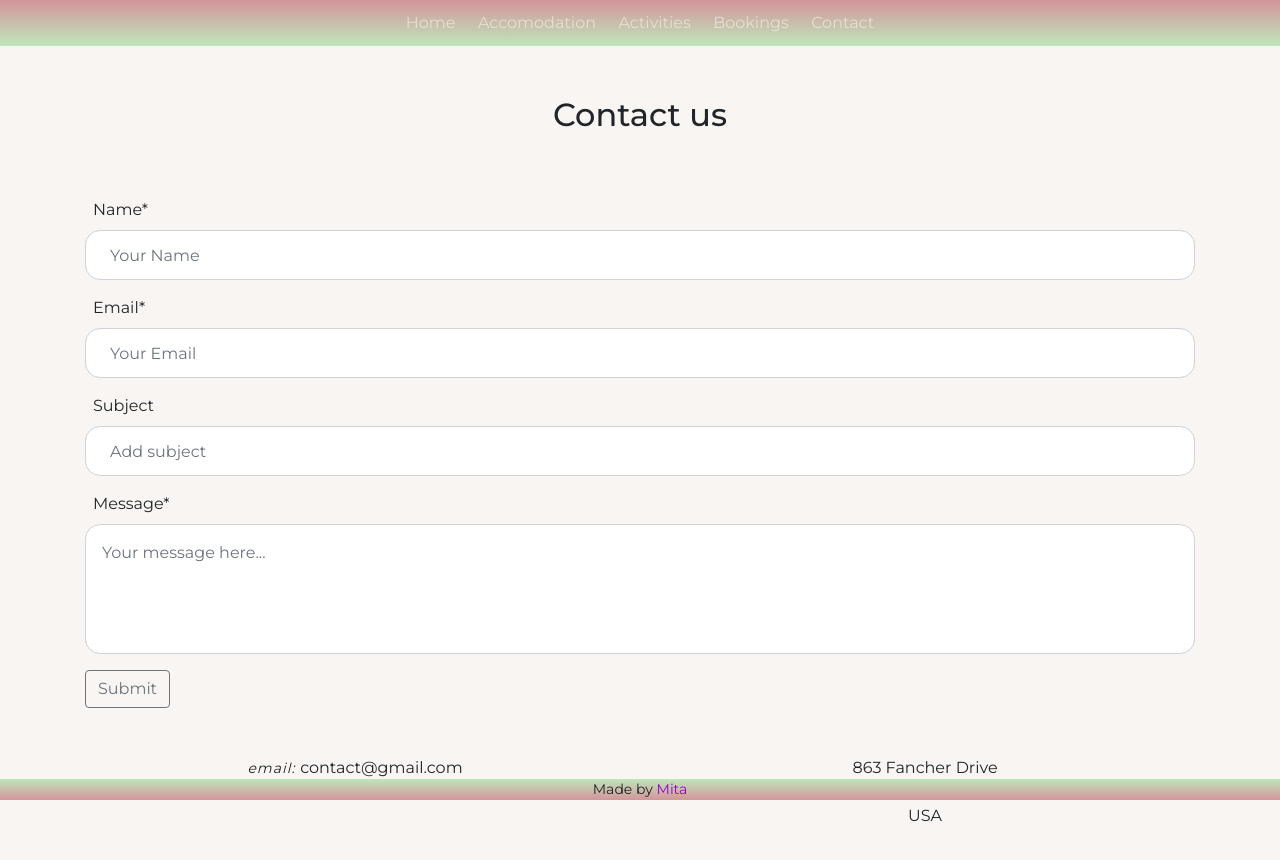
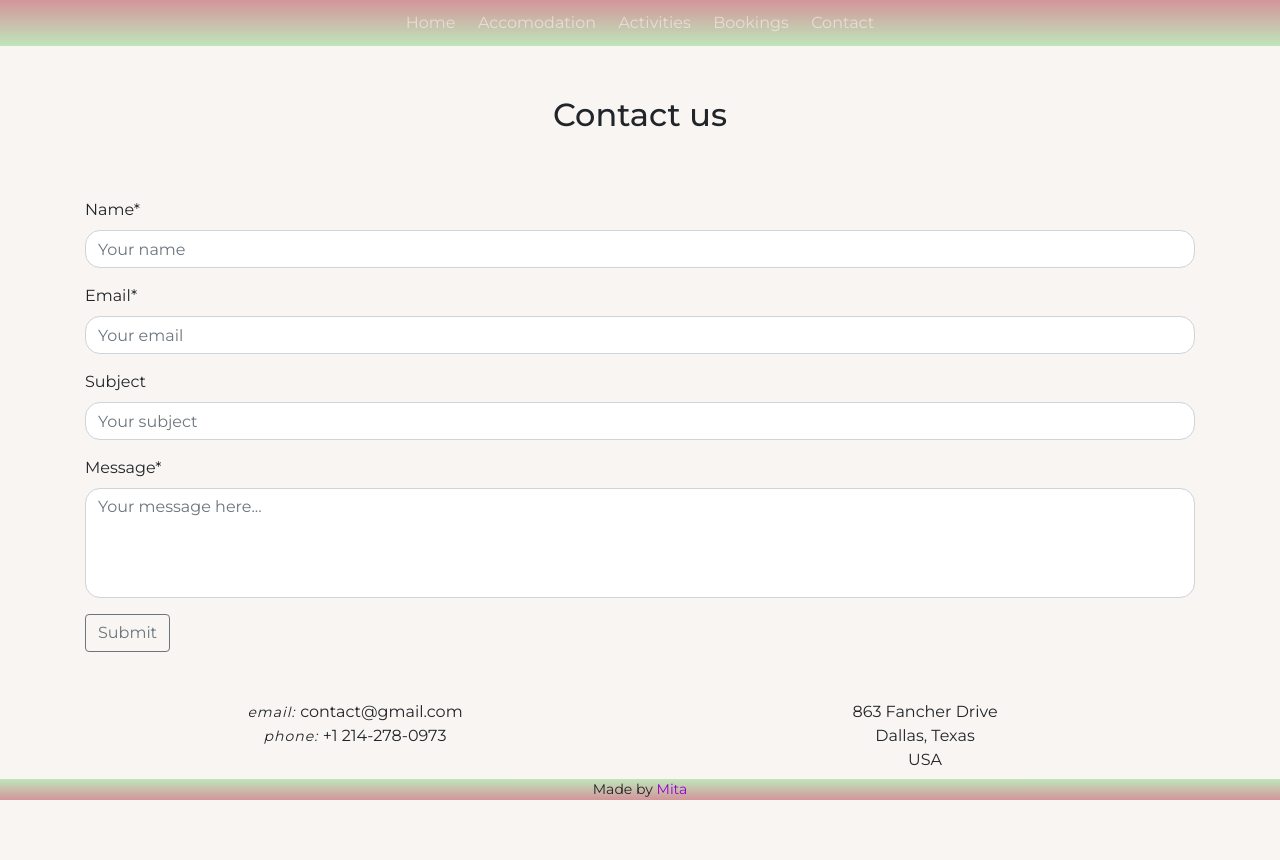
Before and after one commit to milosrancic/reactjs-website, a React (Create React App) app: page /reactjs-website/contact in a window 1280 px wide. Shown: the top 860 px of the page. Built offline with nearby package versions, Linux system fonts and the light colour scheme.

Commit message:
made contact form use react bootstrap

```diff
--- a/src/components/contact/Contact.js
+++ b/src/components/contact/Contact.js
@@ -1,81 +1,42 @@
 import React from "react";
+import Form from 'react-bootstrap/Form';
+import Button from 'react-bootstrap/Button';
 import "./Contact.scss";
-
-// use react bootstrap here same as in activityCard.js !
-// https://react-bootstrap.github.io/components/forms/
 
 const handleSubmit = event => {
   event.preventDefault();
-  alert("Thank you for reaching out to us. We will get back to you shortly.");
+  alert("Thank you for reaching out to us. We will get back to you shortly. :) ");
 };
 
 const Contact = () => {
   return (
     <div className="Contact container my-5">
       <h2>Contact us</h2>
-      <form onSubmit={handleSubmit}>
-        <div className="form-group">
-          <label htmlFor="fullName" className="float-left ml-2">
-            Name*
-          </label>
-          <input
-            type="text"
-            className="form-control p-4 require"
-            id="fullName"
-            aria-describedby="fullName"
-            placeholder="Your Name"
-            required
-          />
-        </div>
-        <div className="form-group">
-          <div className="row">
-            <div className="col">
-              <label htmlFor="email" className="float-left ml-2">
-                Email*
-              </label>
-              <input
-                type="email"
-                className="form-control p-4"
-                id="email"
-                placeholder="Your Email"
-                required
-              />
-            </div>
-          </div>
-        </div>
+      <Form onSubmit={handleSubmit}>
+        <Form.Group>
+          <Form.Label>Name*</Form.Label>
+          <Form.Control type="text" placeholder="Your name" required />
+        </Form.Group>
 
-        <div className="form-group">
-          <label htmlFor="subject" className="float-left ml-2">
-            Subject
-          </label>
-          <input
-            type="text"
-            className="form-control p-4"
-            id="subject"
-            placeholder="Add subject"
-          />
-        </div>
+        <Form.Group controlId="formBasicEmail">
+          <Form.Label>Email*</Form.Label>
+          <Form.Control type="email" placeholder="Your email" required />
+        </Form.Group>
 
-        <div className="form-group">
-          <label
-            htmlFor="exampleFormControlTextarea1"
-            className="float-left ml-2"
-          >
-            Message*
-          </label>
-          <textarea
-            className="form-control p-3"
-            id="exampleFormControlTextarea1"
-            rows="4"
-            placeholder="Your message here..."
-            required
-          />
-        </div>
+        <Form.Group>
+          <Form.Label>Subject</Form.Label>
+          <Form.Control type="text" placeholder="Your subject" />
+        </Form.Group>
 
-        <button type="submit" className="btn btn-outline-secondary">
-          Submit
-        </button>
-      </form>
+        <Form.Group >
+          <Form.Label>Message*</Form.Label>
+          <Form.Control as="textarea" rows="4" placeholder="Your message here..." />
+         </Form.Group>
+
+          <Button variant="outline-secondary" type="submit">
+            Submit
+          </Button>
+      </Form>
 
       <div className="row adress-container text-center my-5">
         <div className="col-sm">
```
